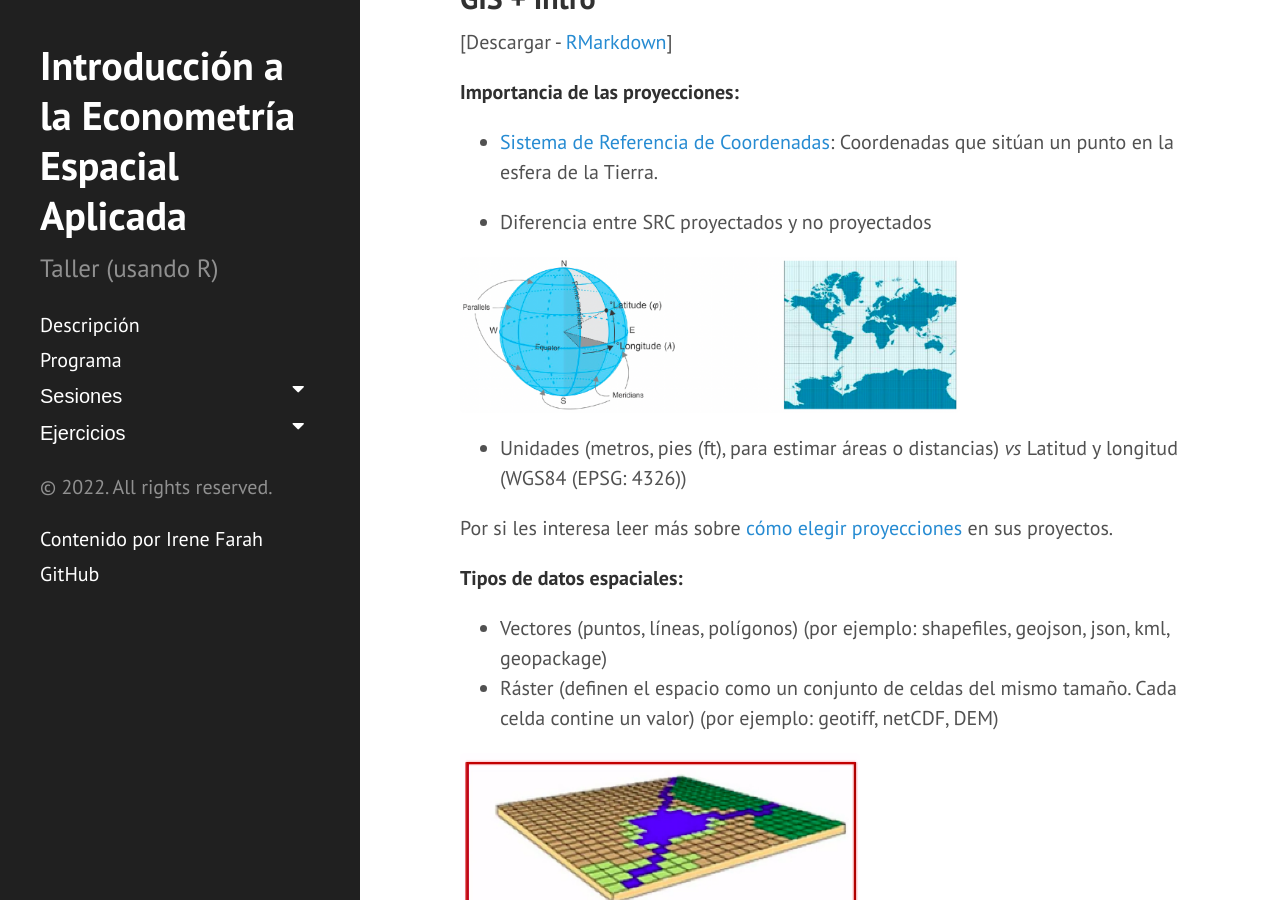
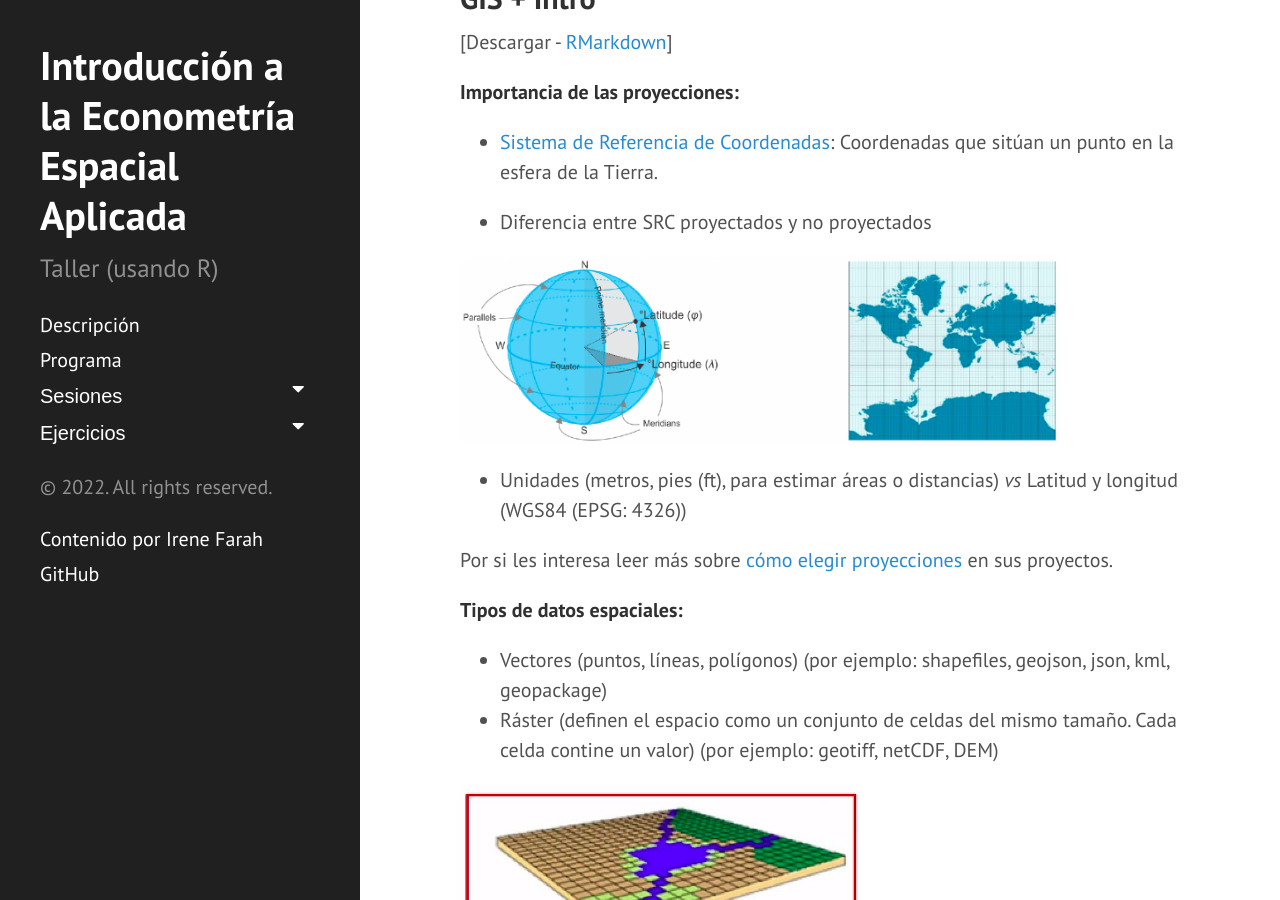
Before and after one commit to ifarah/sp_reg, a Jekyll site: the page built from sesion1.md, in a window 1280 px wide and 900 px high, scrolled down 2713 px. Built offline with Jekyll 4.4.1, drawn with Linux system fonts in a browser that asks for light colours.

Commit message:
Update sesion1.md

```diff
--- a/sesion1.md
+++ b/sesion1.md
@@ -49,7 +49,7 @@
 -   Diferencia entre SRC proyectados y no proyectados
 
 <p>
-    <img src="../assets/img/proyecciones.png" width="500" />
+    <img src="../assets/img/proyecciones.png" width="600" />
 </p>
 
 -   Unidades (metros, pies (ft), para estimar áreas o distancias) *vs*
```
